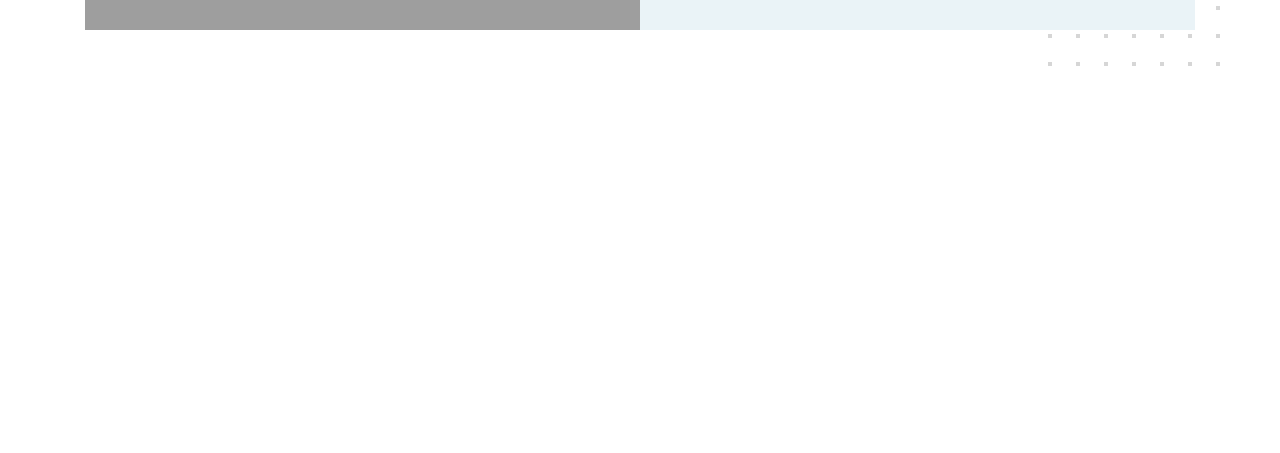
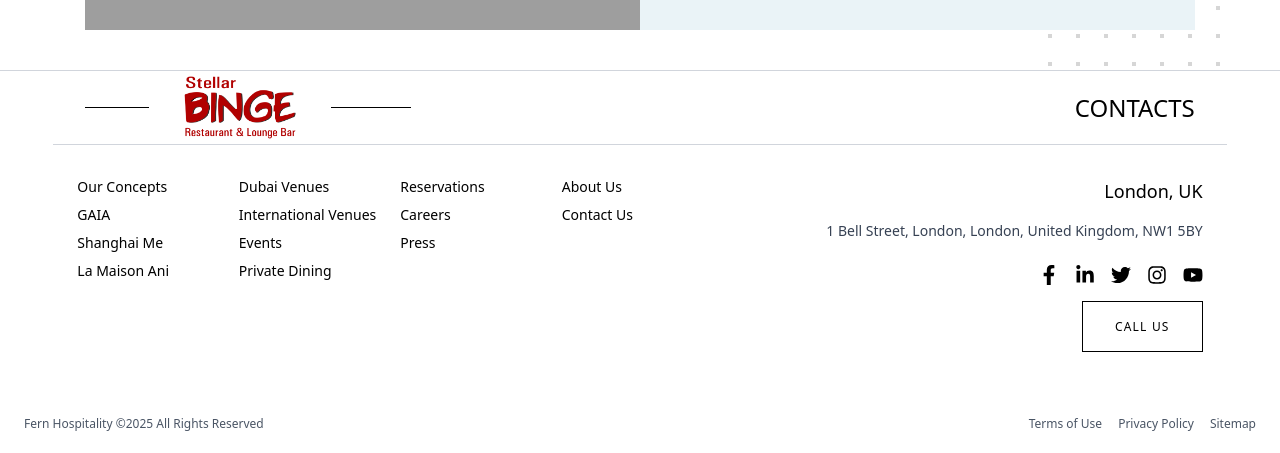
Before and after one commit to Shubham9049/binge, a Next.js app: page / in a window 1280 px wide. Shown: the part 2135-2588 px from the top of the page. Before the commit the page ends 2205 px from the top, so only its background shows below. Built offline with nearby package versions, Linux system fonts and the light colour scheme; grey boxes are pictures that could not be loaded.

Commit message:
added footer

```diff
--- /dev/null
+++ b/components/Footer.tsx
@@ -0,0 +1,112 @@
+import {
+  FaFacebookF,
+  FaLinkedinIn,
+  FaInstagram,
+  FaYoutube,
+  FaTwitter,
+} from "react-icons/fa";
+import Image from "next/image";
+
+const Footer = () => {
+  return (
+    <footer className="bg-white dark:bg-black text-black dark:text-white font-raleway text-sm">
+      {/* Top horizontal line */}
+      <div className="border-t border-gray-300 dark:border-gray-700 w-full" />
+
+      {/* Logo and CONTACTS Title */}
+      <div className="w-11/12 mx-auto  px-3 md:px-8 flex flex-col md:flex-row justify-between items-center">
+        <div className="flex flex-col items-center md:items-start">
+          <div className="flex items-center gap-4">
+            <div className="w-16 border-t border-[var(--primary-color)]" />
+            <a href="/" className="uppercase">
+              <Image
+                src="/logo.png"
+                alt="Stellar Binge Logo"
+                width={150}
+                height={50}
+              />
+            </a>
+            <div className="w-20 border-t border-[var(--primary-color)]" />
+          </div>
+        </div>
+        <h2 className="text-2xl font-thin md:mt-0">CONTACTS</h2>
+      </div>
+
+      {/* Mid horizontal line */}
+      <div className="w-11/12 mx-auto px-3 md:px-10  border-t border-gray-300 dark:border-gray-700 mb-8" />
+
+      {/* Main content */}
+      <div className="w-11/12 mx-auto flex flex-col lg:flex-row justify-between px-6 sm:px-12 lg:px-6 gap-8 pb-10 font-light dark:font-thin ">
+        {/* Left: Navigation Columns */}
+        <div className="grid grid-cols-2 sm:grid-cols-3 lg:grid-cols-4 gap-6">
+          {[
+            ["Our Concepts", "GAIA", "Shanghai Me", "La Maison Ani"],
+            [
+              "Dubai Venues",
+              "International Venues",
+              "Events",
+              "Private Dining",
+            ],
+            ["Reservations", "Careers", "Press"],
+            ["About Us", "Contact Us"],
+          ].map((group, idx) => (
+            <ul key={idx} className="space-y-2">
+              {group.map((item, i) => (
+                <li
+                  key={i}
+                  className="cursor-pointer hover:text-[var(--primary-color)] transition"
+                >
+                  {item}
+                </li>
+              ))}
+            </ul>
+          ))}
+        </div>
+
+        {/* Right: Contact Info */}
+        <div className="space-y-4 lg:text-right">
+          <h3 className="text-lg">London, UK</h3>
+          <p className="text-gray-700 dark:text-gray-200">
+            1 Bell Street, London, London, United Kingdom, NW1 5BY
+          </p>
+          <div className="flex justify-start lg:justify-end gap-4 pt-2 text-[var(--primary-color)] text-xl">
+            <FaFacebookF />
+            <FaLinkedinIn />
+            <FaTwitter />
+            <FaInstagram />
+            <FaYoutube />
+          </div>
+          <div className="flex md:justify-end">
+            <button className="relative group flex items-center text-[var(--primary-color)] border border-[var(--primary-color)] text-[12px] px-8 py-4 uppercase tracking-widest bg-transparent transition-all duration-300 overflow-hidden w-fit">
+              <span className="z-10 relative flex items-center gap-1 group-hover:text-white transition-colors duration-300 font-light">
+                CALL US
+              </span>
+              <span
+                className="absolute inset-0 scale-x-0 group-hover:scale-x-100 origin-left transition-transform duration-300 z-0"
+                style={{ backgroundColor: "#B10203" }}
+              ></span>
+            </button>
+          </div>
+        </div>
+      </div>
+
+      {/* Footer Bottom Links */}
+      <div className="max-w-7xl mx-auto px-6 sm:px-12 lg:px-6 py-6 text-xs text-gray-600 dark:text-gray-400 flex flex-col sm:flex-row justify-between gap-2">
+        <span>Fern Hospitality ©2025 All Rights Reserved</span>
+        <div className="flex gap-4">
+          {["Terms of Use", "Privacy Policy", "Sitemap"].map((item, idx) => (
+            <a
+              key={idx}
+              href="#"
+              className="cursor-pointer hover:text-[var(--primary-color)] transition"
+            >
+              {item}
+            </a>
+          ))}
+        </div>
+      </div>
+    </footer>
+  );
+};
+
+export default Footer;
--- a/package.json
+++ b/package.json
@@ -14,7 +14,8 @@
     "lucide-react": "^0.539.0",
     "next": "15.4.6",
     "react": "19.1.0",
-    "react-dom": "19.1.0"
+    "react-dom": "19.1.0",
+    "react-icons": "^5.5.0"
   },
   "devDependencies": {
     "@eslint/eslintrc": "^3",
--- a/src/app/page.tsx
+++ b/src/app/page.tsx
@@ -4,6 +4,7 @@ import Navbar from "../../components/Navbar";
 import Hero from "../../components/Hero";
 import DiningExperienceSection from "../../components/DineWithUs";
 import About from "../../components/About";
+import Footer from "../../components/Footer";
 
 export default function Home() {
   return (
@@ -12,6 +13,7 @@ export default function Home() {
       <Hero />
       <DiningExperienceSection />
       <About />
+      <Footer />
     </div>
   );
 }
```
Also changed, not shown: 1 other file (tests, documents, lock files or other folders).
